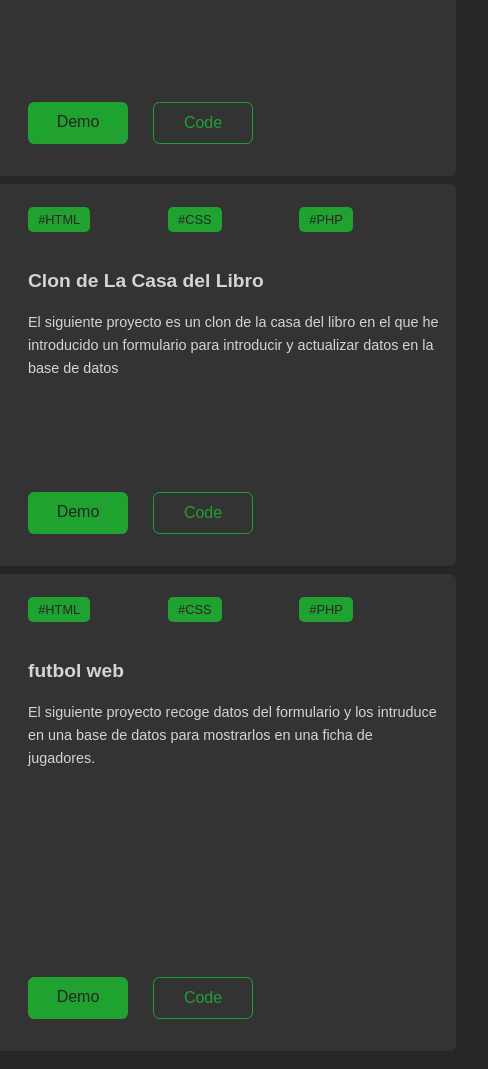
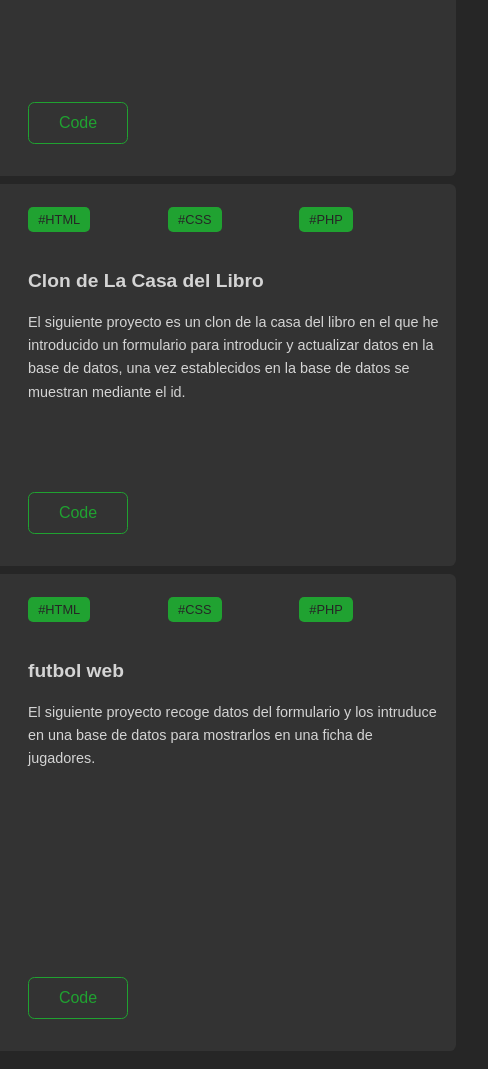
Before and after one commit to JuanjoCano1999/MiPrimerPortfolio, a plain HTML site: page index.html in a window 1280 px wide. Shown: the part 531-1600 px from the top of the page, 792-1280 px from the left. Drawn offline with Linux system fonts and the light colour scheme.

Commit message:
Portfolio 3.0

```diff
--- a/css/styles.css
+++ b/css/styles.css
@@ -331,9 +331,6 @@ body.dark{
     color: var(--bg-color);
 }
 
-.button-primary{
-    background-color: var(--primary-color);
-}
 
 .button-ghost{
     background-color: transparent;
--- a/index.html
+++ b/index.html
@@ -154,8 +154,7 @@
           <h2 class="card__title">Newsletter</h2>
           <p class="card__text">El siguiente proyecto es una Newsletter de viajes.</p>
             <div class="buttons">
-              <a href="#" class="button button-primary">Demo</a>
-              <a href="#" class="button button-ghost">Code</a>
+              <a href="https://github.com/JuanjoCano1999/Newsletter" target= "_blank" class="button button-ghost">Code</a>
             </div>
         </div>
       </article>
@@ -171,10 +170,9 @@
           </div>
           <h2 class="card__title">Clon de La Casa del Libro</h2>
           <p class="card__text">El siguiente proyecto es un clon de la casa del libro en el que he introducido un formulario
-            para introducir y actualizar datos en la base de datos </p>
+            para introducir y actualizar datos en la base de datos, una vez establecidos en la base de datos se muestran mediante el id. </p>
             <div class="buttons">
-              <a href="#" class="button button-primary">Demo</a>
-              <a href="#" class="button button-ghost">Code</a>
+              <a href="https://github.com/JuanjoCano1999/proyecto-libros" target= "_blank" class="button button-ghost">Code</a>
             </div>
         </div>
       </article>
@@ -194,8 +192,7 @@
           </p>
 
             <div class="buttons">
-              <a href="#" class="button button-primary">Demo</a>
-              <a href="#" class="button button-ghost">Code</a>
+              <a href="https://github.com/JuanjoCano1999/proyecto-futbol" target= "_blank" class="button button-ghost">Code</a>
             </div>
         </div>
       </article>
```
